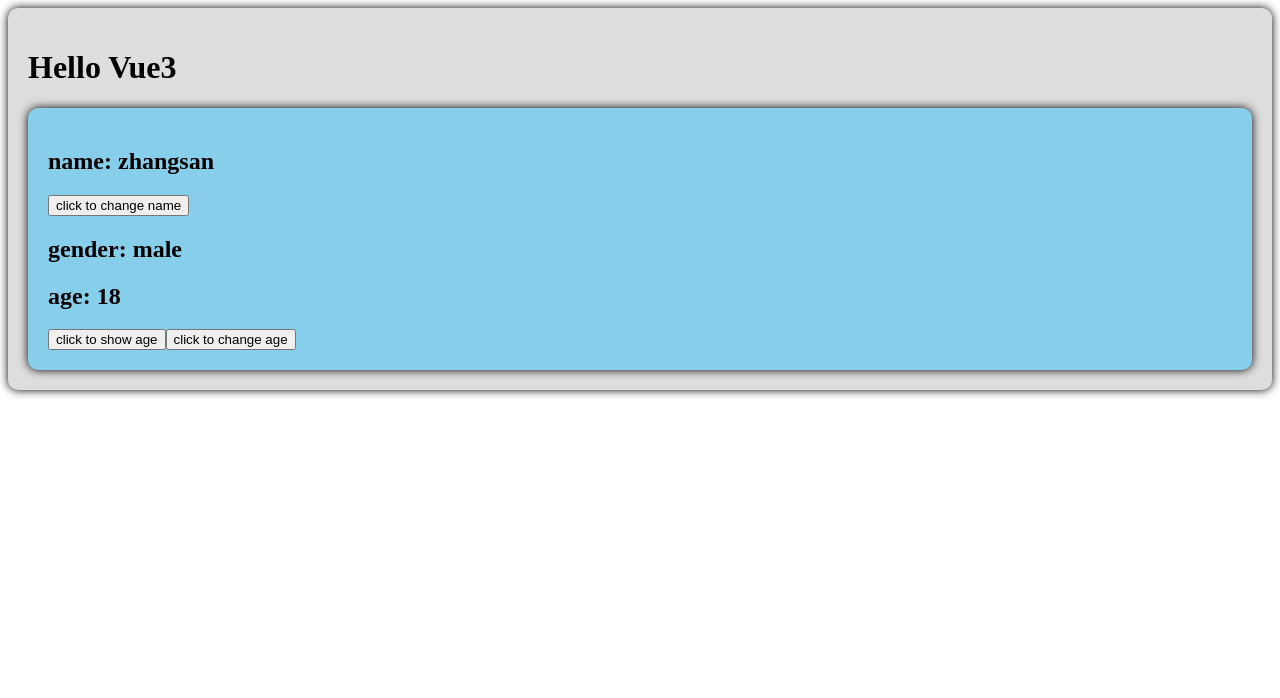
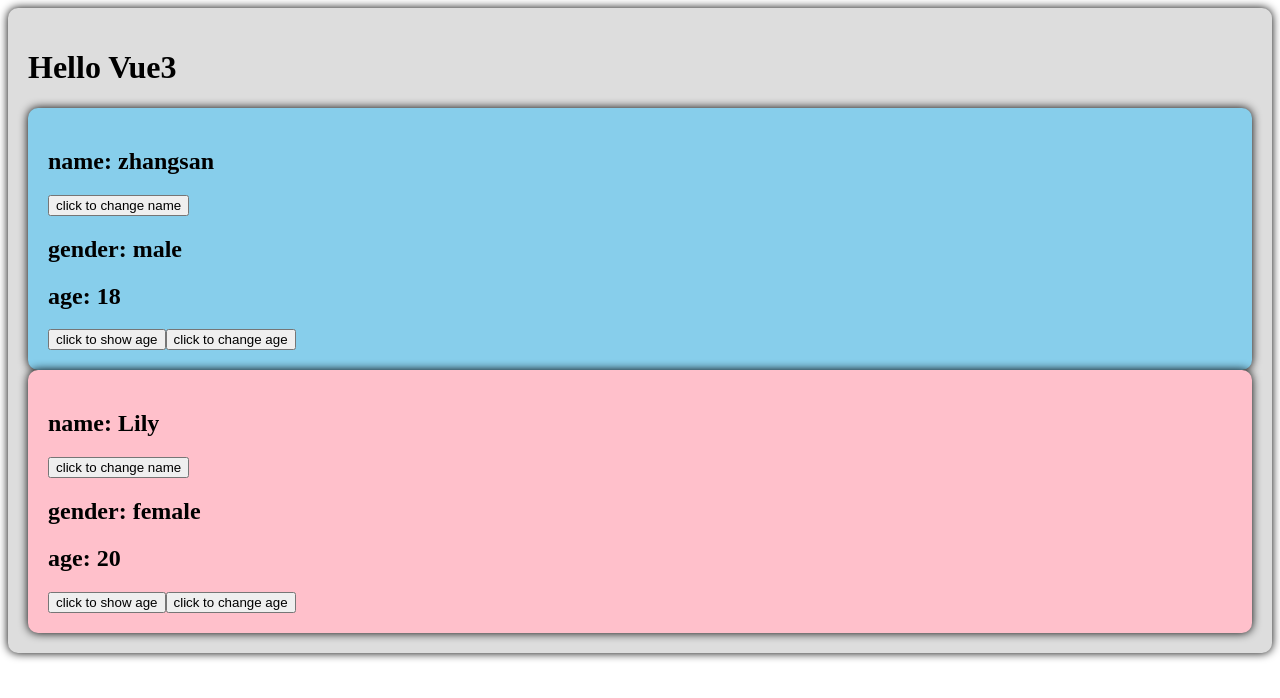
Before and after one commit to Wikeycaoweiqi/Vue3, a Vue app: page / in a window 1280 px wide. Shown: the top 698 px of the page. Built offline with nearby package versions, Linux system fonts and the light colour scheme.

Commit message:
Studying 'ref' of declarative rendering

```diff
--- a/src/App.vue
+++ b/src/App.vue
@@ -1,15 +1,17 @@
 <template>
   <div class="app">
     <h1>Hello Vue3</h1>
-    <Person/>
+    <Person1/>
+    <Person2/>
   </div>
 </template>
 
 <script lang='js'>
-import Person from "./components/1_import_component.vue"
+import Person1 from "./components/1_import_component.vue"
+import Person2 from "./components/2_declarative_rendering.vue"
 export default {
   name: "App",
-  components: {Person}
+  components: {Person1, Person2}
 }
 </script>
 
--- /dev/null
+++ b/src/components/2_declarative_rendering.vue
@@ -0,0 +1,46 @@
+<template>
+  <div class="person2">
+    <h2>name: {{ name }}</h2>
+    <button @click="changeName()">click to change name</button>
+    <h2>gender: {{ gender }}</h2>
+    <h2>age: {{ age }}</h2>
+    <button @click="showAge()">click to show age</button>
+    <button @click="changeAge()">click to change age</button>
+  </div>
+</template>
+
+<script lang="js">
+import {ref} from 'vue';
+
+export default {
+  name: 'Person2'
+}
+</script>
+
+<script lang='js' setup>
+let name = ref('Lily');
+let age = ref(20);
+let gender = 'female';
+
+function changeName() {
+  name.value = 'Lucy';
+}
+
+function showAge() {
+  alert(age.value);
+  console.log(age);
+}
+
+function changeAge() {
+  age.value += 1;
+}
+</script>
+
+<style scoped>
+.person2 {
+  background-color: pink;
+  box-shadow: 0 0 10px;
+  border-radius: 10px;
+  padding: 20px;
+}
+</style>
```
